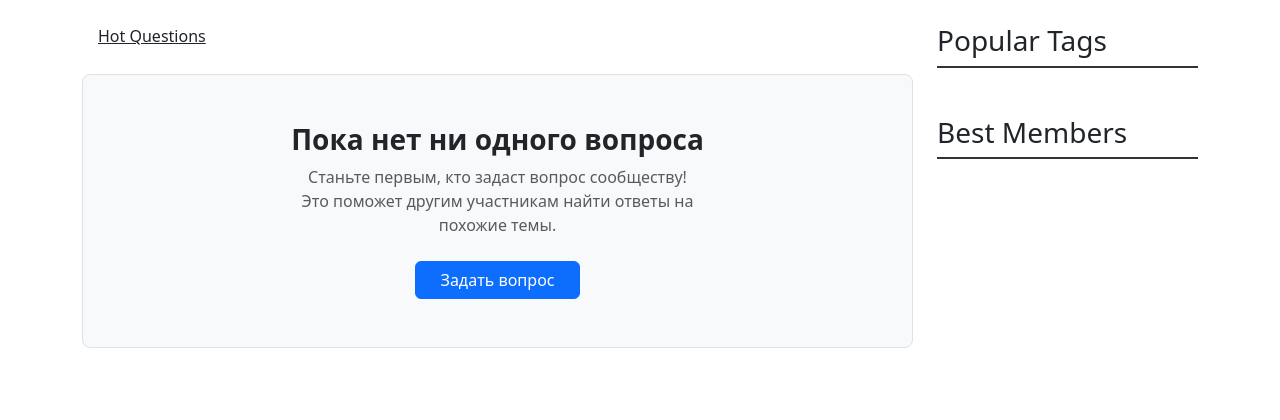
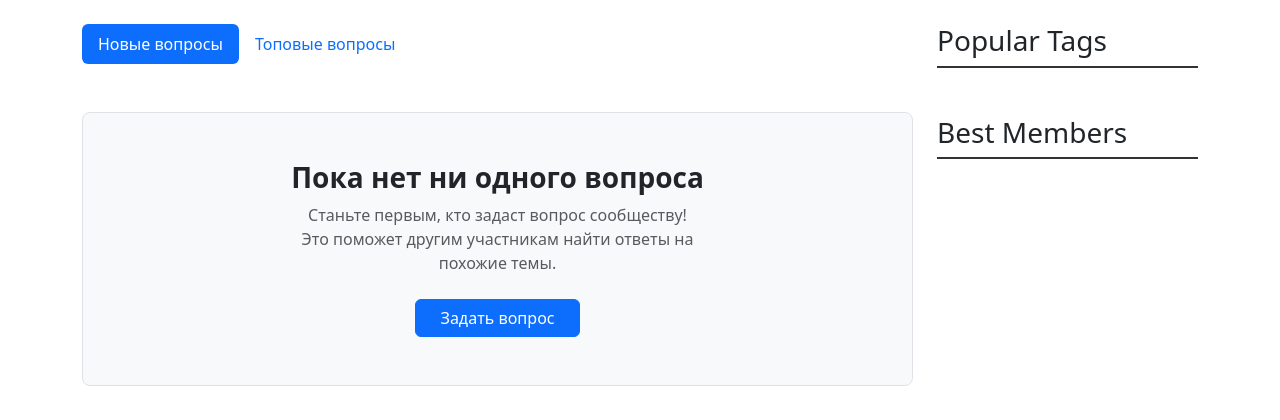
Before and after one commit to Oven29/2026-VK-EDU-Web-11-Ovchinnikov-I, a Django app: page / in a window 1280 px wide. Shown: the part 69-489 px from the top of the page. Run offline with Django 5.2, Linux system fonts and the light colour scheme; data that the repository does not hold is empty; some libraries are stand-ins or nearby versions.

Commit message:
refactor: add nav up panel to index (#5)

```diff
--- a/questions/templates/questions/index.html
+++ b/questions/templates/questions/index.html
@@ -6,10 +6,20 @@
 
 {% block content %}
 <div class="d-flex align-items-baseline mb-4">
-    <h2 class="me-3">{{ title }}</h2>
-    {% if request.resolver_match.url_name != 'hot' %}
-    <a href="{% url 'hot' %}" class="text-decoration-none"><u>Hot Questions</u></a>
-    {% endif %}
+    <ul class="nav nav-pills mb-4">
+        <li class="nav-item">
+            <a class="nav-link {% if request.resolver_match.url_name == 'index' %}active{% endif %}"
+                href="{% url 'index' %}">
+                Новые вопросы
+            </a>
+        </li>
+        <li class="nav-item">
+            <a class="nav-link {% if request.resolver_match.url_name == 'hot' %}active{% endif %}"
+                href="{% url 'hot' %}">
+                Топовые вопросы
+            </a>
+        </li>
+    </ul>
 </div>
 
 <!-- вопросы -->
```
